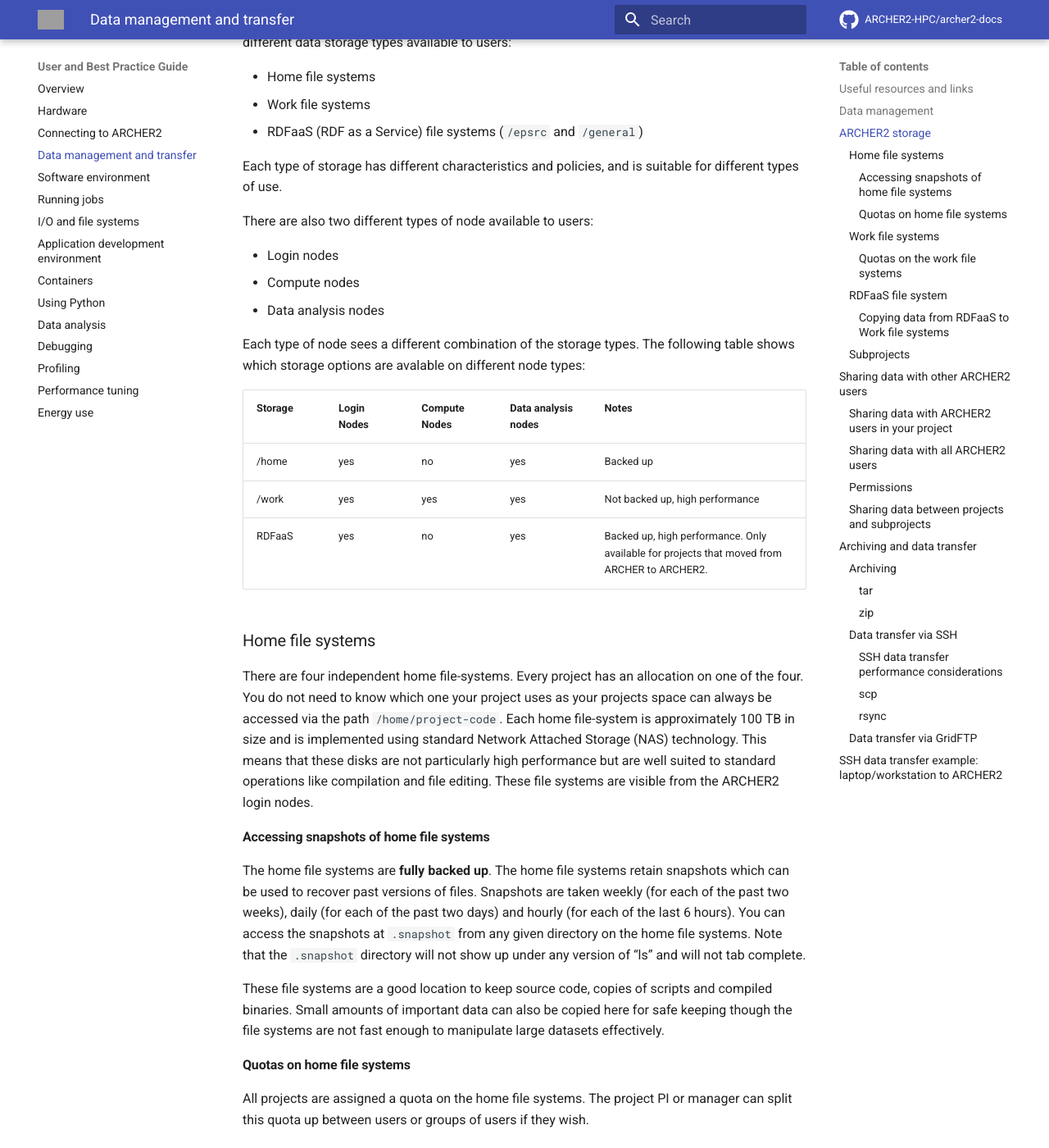
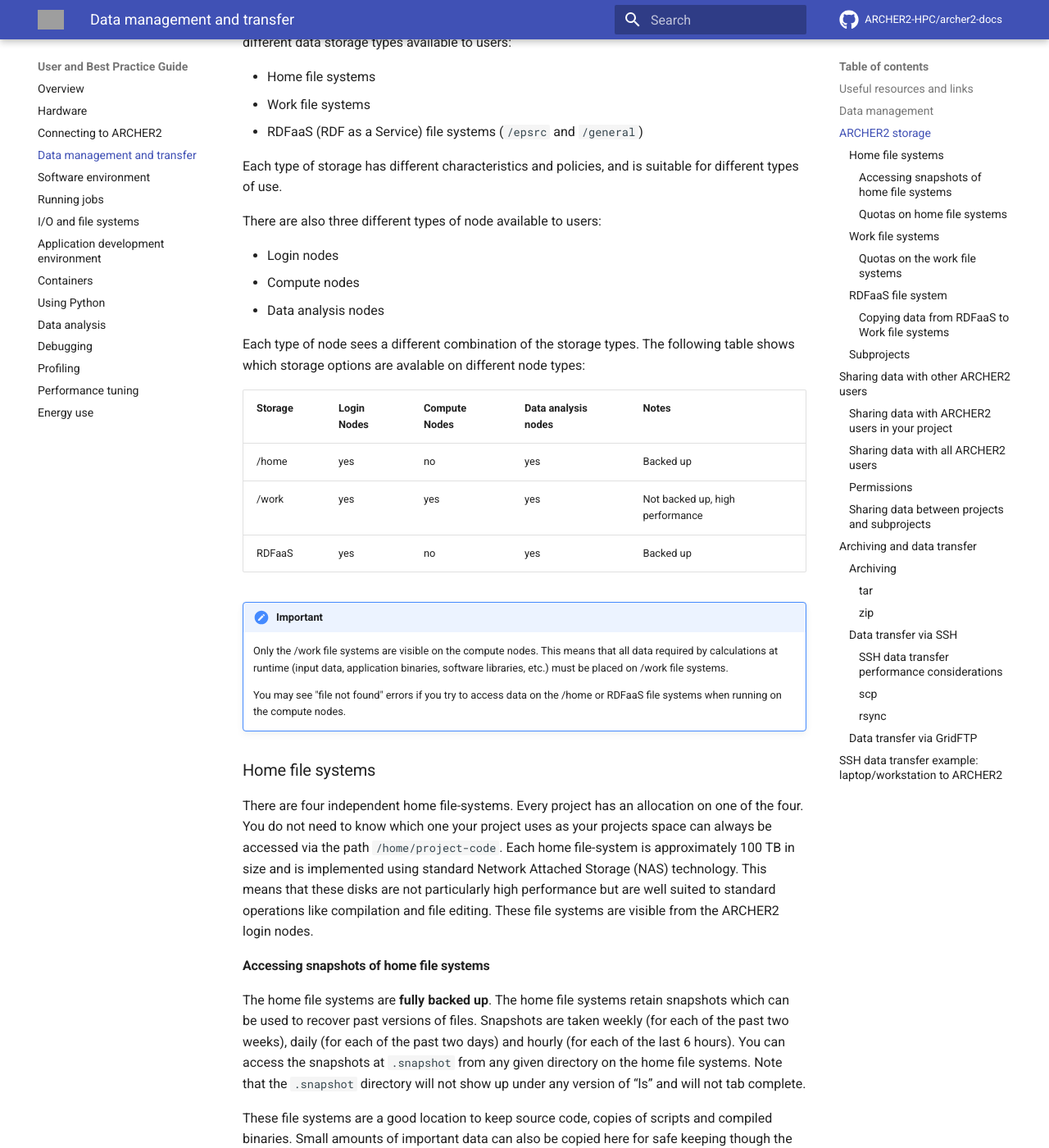
Before and after one commit to ARCHER2-HPC/archer2-docs, an MkDocs documentation site: the page built from docs/user-guide/data.md, in a window 1280 px wide and 1400 px high, scrolled down 1510 px. Shown: the whole window at 82% size. Built offline with MkDocs 1.6.1 and Material for MkDocs 9.7.7, drawn with Linux system fonts in a browser that asks for light colours; comment, search, counter and statistics services are not loaded; grey boxes are pictures that could not be loaded.

Commit message:
Adds warning about data needing to be on /work

```diff
--- a/docs/user-guide/data.md
+++ b/docs/user-guide/data.md
@@ -62,7 +62,7 @@
 Each type of storage has different characteristics and policies, and is
 suitable for different types of use.
 
-There are also two different types of node available to users:
+There are also three different types of node available to users:
 
    - Login nodes
    - Compute nodes
@@ -76,7 +76,15 @@
 |---------|-------------|---------------|---------------------|-----------|
 | /home   | yes         | no            | yes                 | Backed up |
 | /work   | yes         | yes           | yes                 | Not backed up, high performance |
-| RDFaaS  | yes         | no            | yes                 | Backed up, high performance. Only available for projects that moved from ARCHER to ARCHER2. |
+| RDFaaS  | yes         | no            | yes                 | Backed up |
+
+!!! important
+    Only the /work file systems are visible on the compute nodes. This means that
+    all data required by calculations at runtime (input data, application binaries,
+    software libraries, etc.) must be placed on /work file systems.
+
+    You may see "file not found" errors if you try to access data on the /home
+    or RDFaaS file systems when running on the compute nodes.
 
 ### Home file systems
 
```
